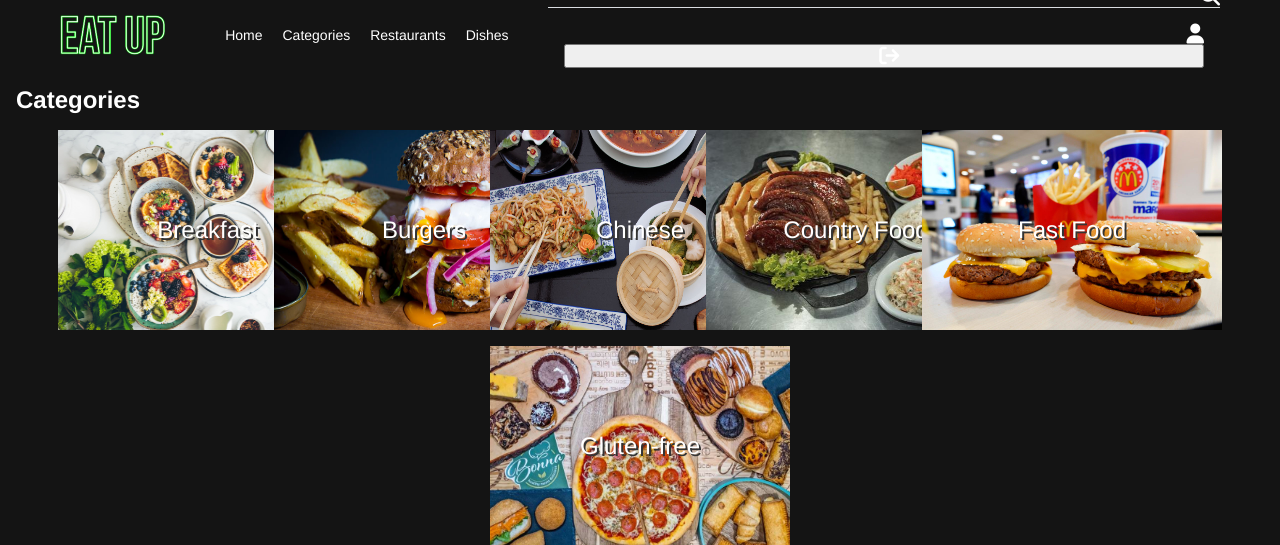
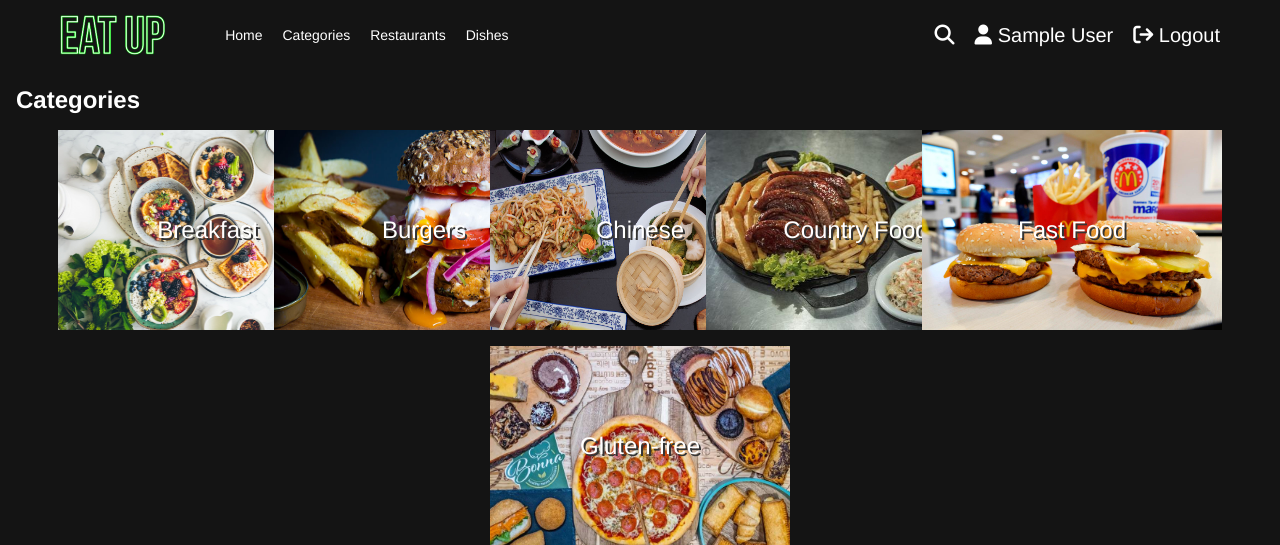
Before and after one commit to PedroVe1oso/SIUUUU, a PHP site: page /pages in a window 1280 px wide. Shown: the top 545 px of the page. Run offline with PHP 8.4, Linux system fonts and the light colour scheme; the visitor is signed in with stand-in values (Sample User, id 1); data comes from the database, SQL or seed files in the repository; both versions use the stored data as it was after the commit; some libraries are stand-ins or nearby versions.

Commit message:
Fixed visuals in navigation bar and profile change changes for user details

```diff
--- a/website/actions/action_edit_profile.php
+++ b/website/actions/action_edit_profile.php
@@ -16,7 +16,7 @@ $user = User::getUser($con, $session->getId());
 
 if ($user) {
     $user->firstName = $_POST['firstName'];
-    $user->lastName = $_POST['lastLame'];
+    $user->lastName = $_POST['lastName'];
 
 
     $user->save($con);
--- a/website/css/navbar.css
+++ b/website/css/navbar.css
@@ -40,12 +40,35 @@
 }
 
 .rightItems {
-    text-align: right;
     flex: 1;
+    display: flex;
+    font-size: 20px;
+    flex-direction: row;
+    justify-content: flex-end;
 }
 
 .rightItems i {
     color: #ffffff;
-    font-size: 20px;
     margin-left: 10px;
 }
+
+.rightItems a {
+    color: #ffffff;
+    text-decoration: none;
+    margin-left: 10px;
+}
+
+.rightItems form{
+    font-size: inherit;
+    width: auto;
+    padding: 0;
+    border: 0;
+}
+
+.rightItems form button {
+    background-color: transparent;
+    color: #ffffff;
+    font-size: inherit;
+    border: 0;
+    margin-left: 10px;
+}
--- a/website/templates/common.tpl.php
+++ b/website/templates/common.tpl.php
@@ -63,6 +63,7 @@ require_once(__DIR__ . '/../includes/classes/Session.php');
 <?php function drawLoginIcon() { ?>
     <a href="../pages/login.php">
         <i class="fas fa-sign-in"></i>
+        Login
     </a>
 <?php } ?>
 
@@ -139,12 +140,14 @@ require_once(__DIR__ . '/../includes/classes/Session.php');
 <?php } ?>
 
 <?php function drawLogoutForm(Session $session) { ?>
+    <a href="../pages/profile.php">
+        <i class="fas fa-user"></i>
+        <?=$session->getName()?>
+    </a>
     <form action="../actions/action_logout.php" method="post" class="logoutContainer">
-        <a href="../pages/profile.php">
-            <i class="fas fa-user"></i>
-        </a>
         <button type="submit">
             <i class="fas fa-sign-out"></i>
+            Logout
         </button>
     </form>
 <?php } ?>
```
Also changed, not shown: website/database/database.db.
